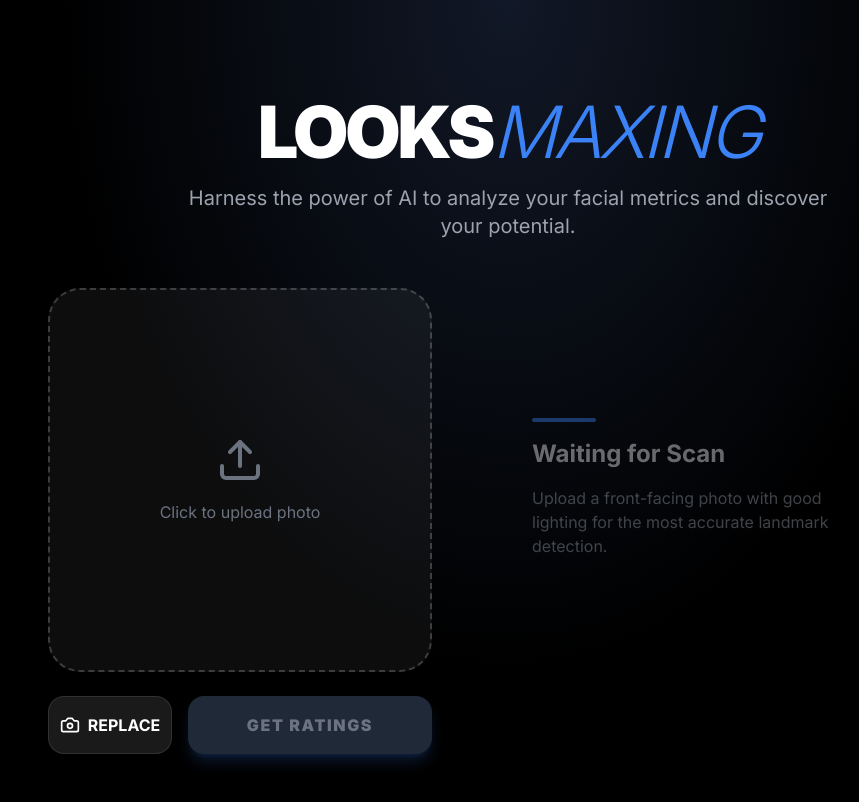
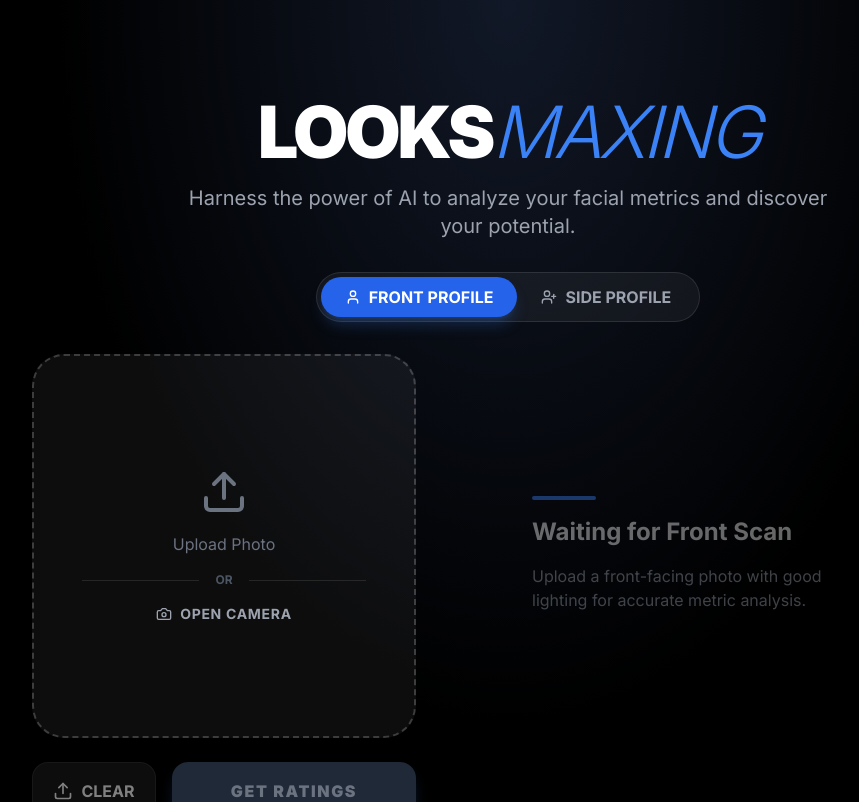
Before and after one commit to abanan384-creator/facerateAI, a Next.js app: page / in a window 1280 px wide. Shown: the top 802 px of the page, without its empty margins (132-991 px from the left). Built offline with nearby package versions, Linux system fonts and the light colour scheme.

Commit message:
analizechange

```diff
--- a/app/page.tsx
+++ b/app/page.tsx
@@ -4,21 +4,47 @@ import React, { useState, useRef, useEffect } from 'react';
 import { analyzeFace, AnalysisResult } from '@/lib/analyzeFace';
 import { drawAnalysis } from '@/lib/visualize';
 import { ResultCard } from '@/components/ResultCard';
-import { Upload, Camera, Loader2, AlertCircle } from 'lucide-react';
+import { CameraCapture } from '@/components/CameraCapture';
+import { Upload, Camera, Loader2, AlertCircle, User, UserPlus } from 'lucide-react';
+
+type Tab = 'front' | 'side';
 
 export default function Home() {
-    const [image, setImage] = useState<string | null>(null);
+    const [activeTab, setActiveTab] = useState<Tab>('front');
+
+    // Images
+    const [frontImage, setFrontImage] = useState<string | null>(null);
+    const [sideImage, setSideImage] = useState<string | null>(null);
+
+    // Results
+    const [frontResult, setFrontResult] = useState<AnalysisResult | null>(null);
+    const [sideResult, setSideResult] = useState<AnalysisResult | null>(null);
+
     const [loading, setLoading] = useState(false);
-    const [result, setResult] = useState<AnalysisResult | null>(null);
     const [error, setError] = useState<string | null>(null);
+    const [showCamera, setShowCamera] = useState(false);
 
     const fileInputRef = useRef<HTMLInputElement>(null);
     const imageRef = useRef<HTMLImageElement>(null);
     const canvasRef = useRef<HTMLCanvasElement>(null);
 
+    // Get current state based on tab
+    const currentImage = activeTab === 'front' ? frontImage : sideImage;
+    const currentResult = activeTab === 'front' ? frontResult : sideResult;
+
+    const setImage = (img: string | null) => {
+        if (activeTab === 'front') setFrontImage(img);
+        else setSideImage(img);
+
+        // Clear result when image changes
+        if (activeTab === 'front') setFrontResult(null);
+        else setSideResult(null);
+        setError(null);
+    };
+
     // Draw analysis overlay when result changes
     useEffect(() => {
-        if (result && result.landmarks && canvasRef.current && imageRef.current) {
+        if (currentResult && currentResult.landmarks && canvasRef.current && imageRef.current) {
             const canvas = canvasRef.current;
             const img = imageRef.current;
 
@@ -28,10 +54,13 @@ export default function Home() {
 
             const ctx = canvas.getContext('2d');
             if (ctx) {
-                drawAnalysis(ctx, result.landmarks, canvas.width, canvas.height);
+                drawAnalysis(ctx, currentResult.landmarks, canvas.width, canvas.height);
             }
+        } else if (canvasRef.current) {
+            const ctx = canvasRef.current.getContext('2d');
+            ctx?.clearRect(0, 0, canvasRef.current.width, canvasRef.current.height);
         }
-    }, [result]);
+    }, [currentResult, activeTab]);
 
     const handleFileUpload = (e: React.ChangeEvent<HTMLInputElement>) => {
         const file = e.target.files?.[0];
@@ -39,16 +68,15 @@ export default function Home() {
             const reader = new FileReader();
             reader.onload = (event) => {
                 setImage(event.target?.result as string);
-                setResult(null);
                 setError(null);
-                // Clear canvas
-                if (canvasRef.current) {
-                    const ctx = canvasRef.current.getContext('2d');
-                    ctx?.clearRect(0, 0, canvasRef.current.width, canvasRef.current.height);
-                }
             };
             reader.readAsDataURL(file);
         }
+    };
+
+    const handleCameraCapture = (imageSrc: string) => {
+        setImage(imageSrc);
+        setShowCamera(false);
     };
 
     const processImage = async () => {
@@ -61,11 +89,14 @@ export default function Home() {
             // Small delay to let the UI update
             await new Promise(resolve => setTimeout(resolve, 100));
             const analysis = await analyzeFace(imageRef.current);
-            setResult(analysis);
+
+            if (activeTab === 'front') setFrontResult(analysis);
+            else setSideResult(analysis);
+
         } catch (err: any) {
             console.error(err);
             if (err.message === 'NO_FACE_DETECTED') {
-                setError('NO_FACE_DETECTED: Please upload a clear photo of a face.');
+                setError('NO_FACE_DETECTED: Please ensure the face is clearly visible.');
             } else {
                 setError('An error occurred during analysis. Please try again.');
             }
@@ -76,24 +107,42 @@ export default function Home() {
 
     return (
         <main className="min-h-screen flex flex-col items-center justify-center p-4 md:p-24 bg-[radial-gradient(ellipse_at_top,_var(--tw-gradient-stops))] from-gray-900 via-black to-black text-white">
-            <div className="z-10 w-full max-w-5xl flex flex-col items-center text-center">
+            <div className="z-10 w-full max-w-6xl flex flex-col items-center text-center">
                 <h1 className="text-5xl md:text-7xl font-black tracking-tighter mb-4 animate-in fade-in slide-in-from-bottom-4 duration-1000">
                     LOOKS<span className="text-blue-500 font-light italic">MAXING</span>
                 </h1>
-                <p className="text-gray-400 text-lg md:text-xl max-w-2xl mb-12">
+                <p className="text-gray-400 text-lg md:text-xl max-w-2xl mb-8">
                     Harness the power of AI to analyze your facial metrics and discover your potential.
                 </p>
+
+                {/* Tabs */}
+                <div className="flex p-1 bg-white/5 rounded-full mb-8 border border-white/10">
+                    <button
+                        onClick={() => setActiveTab('front')}
+                        className={`flex items-center gap-2 px-6 py-2 rounded-full font-bold transition-all ${activeTab === 'front' ? 'bg-blue-600 text-white shadow-lg shadow-blue-500/25' : 'text-gray-400 hover:text-white'}`}
+                    >
+                        <User className="w-4 h-4" />
+                        FRONT PROFILE
+                    </button>
+                    <button
+                        onClick={() => setActiveTab('side')}
+                        className={`flex items-center gap-2 px-6 py-2 rounded-full font-bold transition-all ${activeTab === 'side' ? 'bg-blue-600 text-white shadow-lg shadow-blue-500/25' : 'text-gray-400 hover:text-white'}`}
+                    >
+                        <UserPlus className="w-4 h-4" />
+                        SIDE PROFILE
+                    </button>
+                </div>
 
                 <div className="grid grid-cols-1 lg:grid-cols-2 gap-12 items-start w-full">
                     {/* Left Side: Upload / Preview */}
                     <div className="flex flex-col items-center space-y-6">
-                        <div className="relative group w-full aspect-square max-w-sm rounded-[2rem] overflow-hidden border-2 border-dashed border-white/20 bg-white/5 hover:border-blue-500/50 transition-all duration-500">
-                            {image ? (
+                        <div className="relative group w-full aspect-square max-w-sm rounded-[2rem] overflow-hidden border-2 border-dashed border-white/20 bg-white/5 hover:border-blue-500/50 transition-all duration-500 flex items-center justify-center">
+                            {currentImage ? (
                                 <div className="relative w-full h-full">
                                     {/* eslint-disable-next-line @next/next/no-img-element */}
                                     <img
                                         ref={imageRef}
-                                        src={image}
+                                        src={currentImage}
                                         alt="Preview"
                                         className="w-full h-full object-contain"
                                     />
@@ -103,12 +152,26 @@ export default function Home() {
                                     />
                                 </div>
                             ) : (
-                                <div
-                                    className="w-full h-full flex flex-col items-center justify-center cursor-pointer"
-                                    onClick={() => fileInputRef.current?.click()}
-                                >
-                                    <Upload className="w-12 h-12 text-gray-500 mb-4 group-hover:text-blue-500 transition-colors" />
-                                    <span className="text-gray-500 group-hover:text-gray-300 transition-colors">Click to upload photo</span>
+                                <div className="w-full h-full flex flex-col items-center justify-center gap-4">
+                                    <button
+                                        onClick={() => fileInputRef.current?.click()}
+                                        className="flex flex-col items-center group/btn"
+                                    >
+                                        <Upload className="w-12 h-12 text-gray-500 mb-4 group-hover/btn:text-blue-500 transition-colors" />
+                                        <span className="text-gray-500 group-hover/btn:text-gray-300 transition-colors">Upload Photo</span>
+                                    </button>
+                                    <div className="w-full px-12 flex items-center gap-4">
+                                        <div className="h-px bg-white/10 flex-1"></div>
+                                        <span className="text-xs text-gray-600 font-bold">OR</span>
+                                        <div className="h-px bg-white/10 flex-1"></div>
+                                    </div>
+                                    <button
+                                        onClick={() => setShowCamera(true)}
+                                        className="flex items-center gap-2 text-gray-400 hover:text-blue-400 transition-colors text-sm font-bold uppercase tracking-wider"
+                                    >
+                                        <Camera className="w-4 h-4" />
+                                        Open Camera
+                                    </button>
                                 </div>
                             )}
 
@@ -123,17 +186,22 @@ export default function Home() {
 
                         <div className="flex gap-4 w-full max-w-sm">
                             <button
-                                onClick={() => fileInputRef.current?.click()}
-                                className="flex-1 flex items-center justify-center gap-2 bg-white/10 hover:bg-white/20 text-white py-4 rounded-2xl font-bold transition-all border border-white/10"
+                                onClick={() => {
+                                    setImage(null);
+                                    // Reset file input
+                                    if (fileInputRef.current) fileInputRef.current.value = '';
+                                }}
+                                disabled={!currentImage}
+                                className="flex-1 flex items-center justify-center gap-2 bg-white/10 hover:bg-white/20 text-white py-4 rounded-2xl font-bold transition-all border border-white/10 disabled:opacity-50 disabled:cursor-not-allowed"
                             >
-                                <Camera className="w-5 h-5" />
-                                REPLACE
+                                <Upload className="w-5 h-5" />
+                                CLEAR
                             </button>
 
                             <button
                                 onClick={processImage}
-                                disabled={!image || loading}
-                                className={`flex-[2] py-4 rounded-2xl font-black tracking-widest transition-all shadow-lg shadow-blue-500/20 ${!image || loading
+                                disabled={!currentImage || loading}
+                                className={`flex-[2] py-4 rounded-2xl font-black tracking-widest transition-all shadow-lg shadow-blue-500/20 ${!currentImage || loading
                                     ? 'bg-gray-800 text-gray-500 cursor-not-allowed'
                                     : 'bg-gradient-to-r from-blue-600 to-blue-400 hover:scale-[1.02] active:scale-[0.98]'
                                     }`}
@@ -147,6 +215,12 @@ export default function Home() {
                             </button>
                         </div>
 
+                        {activeTab === 'side' && (
+                            <div className="text-xs text-gray-500 bg-white/5 px-4 py-2 rounded-lg border border-white/5">
+                                Note: Side profile analysis is experimental. Ensure clear lighting.
+                            </div>
+                        )}
+
                         {error && (
                             <div className="flex items-center gap-2 text-red-400 bg-red-400/10 px-4 py-2 rounded-lg border border-red-400/20">
                                 <AlertCircle className="w-4 h-4" />
@@ -157,22 +231,34 @@ export default function Home() {
 
                     {/* Right Side: Results */}
                     <div className="flex flex-col items-center lg:items-start justify-center min-h-[400px]">
-                        {result ? (
+                        {currentResult ? (
                             <div className="animate-in fade-in zoom-in-95 duration-700 w-full flex justify-center lg:justify-start">
-                                <ResultCard result={result} />
+                                <ResultCard result={currentResult} />
                             </div>
                         ) : (
                             <div className="text-center lg:text-left space-y-4 opacity-40">
                                 <div className="w-16 h-1 bg-blue-500 rounded-full mx-auto lg:mx-0"></div>
-                                <h3 className="text-2xl font-bold">Waiting for Scan</h3>
+                                <h3 className="text-2xl font-bold">
+                                    {activeTab === 'front' ? 'Waiting for Front Scan' : 'Waiting for Side Scan'}
+                                </h3>
                                 <p className="text-gray-400 max-w-xs">
-                                    Upload a front-facing photo with good lighting for the most accurate landmark detection.
+                                    {activeTab === 'front'
+                                        ? 'Upload a front-facing photo with good lighting for accurate metric analysis.'
+                                        : 'Upload a side profile photo to analyze jawline projection and posture.'}
                                 </p>
                             </div>
                         )}
                     </div>
                 </div>
             </div>
+
+            {/* Camera Modal */}
+            {showCamera && (
+                <CameraCapture
+                    onCapture={handleCameraCapture}
+                    onClose={() => setShowCamera(false)}
+                />
+            )}
 
             {/* Footer / Credits */}
             <footer className="mt-24 text-gray-600 text-xs">
--- /dev/null
+++ b/components/CameraCapture.tsx
@@ -0,0 +1,93 @@
+import React, { useRef, useState, useEffect } from 'react';
+import { Camera, RefreshCw, X } from 'lucide-react';
+
+interface CameraCaptureProps {
+    onCapture: (imageSrc: string) => void;
+    onClose: () => void;
+}
+
+export const CameraCapture = ({ onCapture, onClose }: CameraCaptureProps) => {
+    const videoRef = useRef<HTMLVideoElement>(null);
+    const [error, setError] = useState<string | null>(null);
+
+    useEffect(() => {
+        let stream: MediaStream | null = null;
+
+        const startCamera = async () => {
+            try {
+                stream = await navigator.mediaDevices.getUserMedia({
+                    video: { facingMode: 'user', width: { ideal: 1280 }, height: { ideal: 720 } }
+                });
+                if (videoRef.current) {
+                    videoRef.current.srcObject = stream;
+                }
+            } catch (err) {
+                console.error("Camera access error:", err);
+                setError("Could not access camera. Please allow permissions.");
+            }
+        };
+
+        startCamera();
+
+        return () => {
+            if (stream) {
+                stream.getTracks().forEach(track => track.stop());
+            }
+        };
+    }, []);
+
+    const capture = () => {
+        if (!videoRef.current) return;
+
+        const canvas = document.createElement('canvas');
+        canvas.width = videoRef.current.videoWidth;
+        canvas.height = videoRef.current.videoHeight;
+
+        const ctx = canvas.getContext('2d');
+        if (ctx) {
+            // Mirror image if using user-facing camera to feel natural
+            ctx.translate(canvas.width, 0);
+            ctx.scale(-1, 1);
+            ctx.drawImage(videoRef.current, 0, 0);
+
+            const imageSrc = canvas.toDataURL('image/jpeg');
+            onCapture(imageSrc);
+        }
+    };
+
+    return (
+        <div className="fixed inset-0 z-50 flex items-center justify-center bg-black/90 backdrop-blur-sm p-4">
+            <div className="relative w-full max-w-2xl bg-gray-900 rounded-3xl overflow-hidden border border-white/10 shadow-2xl">
+                <div className="absolute top-4 right-4 z-10">
+                    <button onClick={onClose} className="p-2 bg-black/50 rounded-full hover:bg-white/20 transition-colors text-white">
+                        <X className="w-6 h-6" />
+                    </button>
+                </div>
+
+                <div className="relative aspect-video bg-black flex items-center justify-center">
+                    {error ? (
+                        <p className="text-red-400">{error}</p>
+                    ) : (
+                        <video
+                            ref={videoRef}
+                            autoPlay
+                            playsInline
+                            className="w-full h-full object-cover transform -scale-x-100"
+                        />
+                    )}
+                </div>
+
+                <div className="p-6 flex justify-center gap-4 bg-gray-900">
+                    <button
+                        onClick={capture}
+                        disabled={!!error}
+                        className="flex items-center gap-2 px-8 py-3 bg-white text-black rounded-full font-bold hover:bg-gray-200 transition-transform active:scale-95 disabled:opacity-50 disabled:cursor-not-allowed"
+                    >
+                        <Camera className="w-5 h-5" />
+                        TAKE PHOTO
+                    </button>
+                </div>
+            </div>
+        </div>
+    );
+};
```
